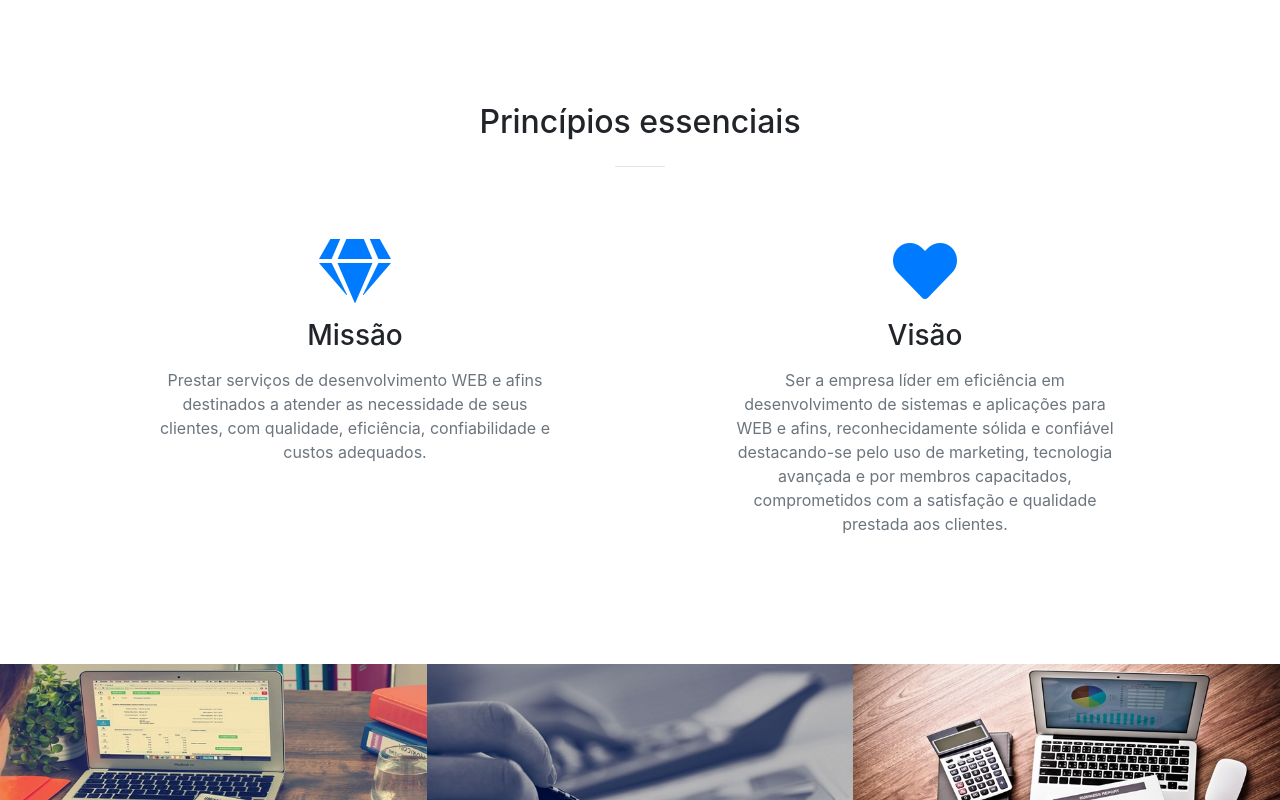
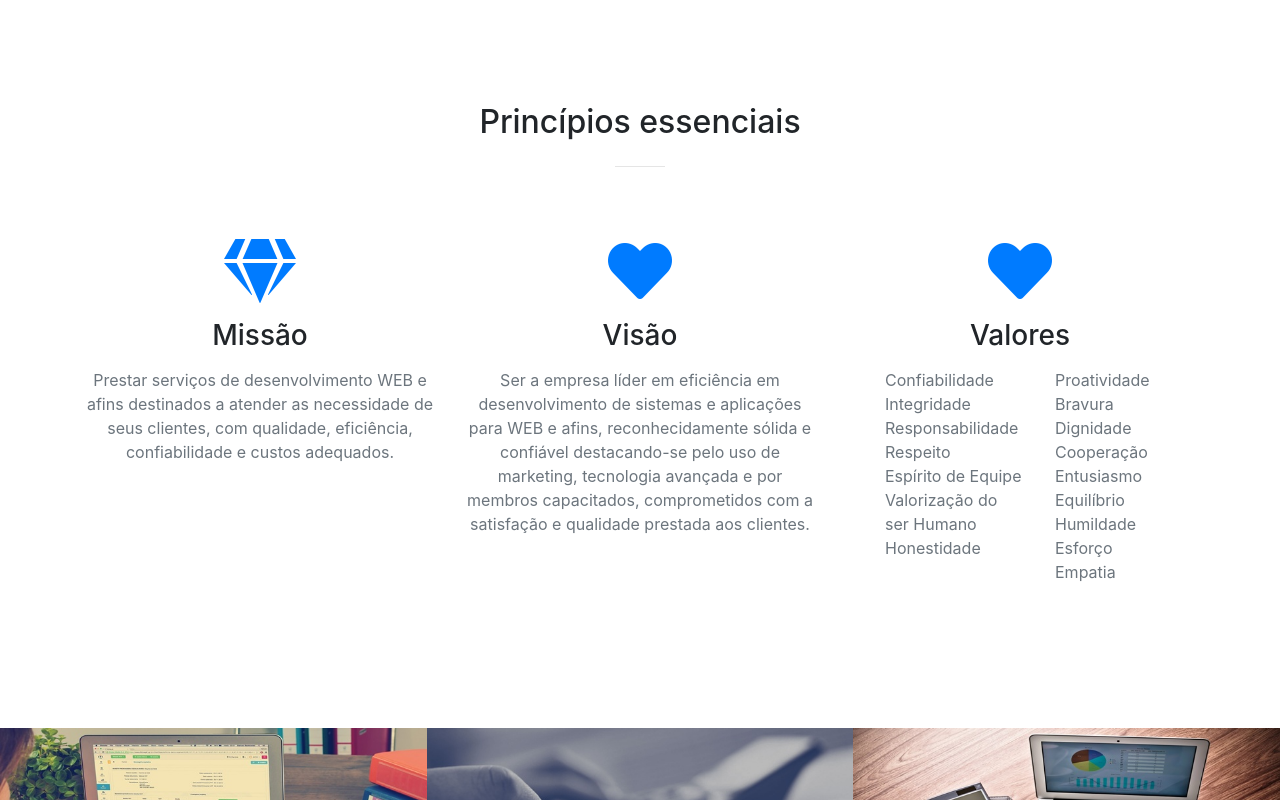
Before and after one commit to MasterBruno/BDproject, a website with bundled scripts: page index.html in a window 1280 px wide. Shown: the part 1302-2102 px from the top of the page. Built offline with nearby package versions, Linux system fonts and the light colour scheme.

Commit message:
Modificação do Quadro Valores

```diff
--- a/css/style.css
+++ b/css/style.css
@@ -8,3 +8,7 @@
   left: 0px;
   z-index: 1;
 }
+
+.sobre {
+	background-color: blue;
+}
--- a/index.html
+++ b/index.html
@@ -74,6 +74,7 @@
       </div>
     </header>
 
+    <div class="sobre">
     <section class="bg-primary" id="about">
       <div class="container">
         <div class="row">
@@ -86,6 +87,7 @@
         </div>
       </div>
     </section>
+    </div>
 
     <section id="services">
       <div class="container">
@@ -98,18 +100,48 @@
       </div>
       <div class="container">
         <div class="row">
-          <div class="col-lg-6 col-md-6 text-center">
+          <div class="col-lg-4 col-md-6 text-center">
             <div class="service-box mt-5 mx-auto">
               <i class="fas fa-4x fa-gem text-primary mb-3 sr-icon-1"></i>
               <h3 class="mb-3">Missão</h3>
               <p class="text-muted mb-0">Prestar serviços de desenvolvimento WEB e afins destinados a atender as necessidade de seus clientes, com qualidade, eficiência, confiabilidade e custos adequados.</p>
             </div>
           </div>
-          <div class="col-lg-6 col-md-6 text-center">
+          <div class="col-lg-4 col-md-6 text-center">
             <div class="service-box mt-5 mx-auto">
               <i class="fas fa-4x fa-heart text-primary mb-3 sr-icon-4"></i>
               <h3 class="mb-3">Visão</h3>
               <p class="text-muted mb-0">Ser a empresa líder em eficiência em desenvolvimento de sistemas e aplicações para WEB e afins, reconhecidamente sólida e confiável destacando-se pelo uso de marketing, tecnologia avançada e por membros capacitados, comprometidos com a satisfação e qualidade prestada aos clientes.</p>
+            </div>
+          </div>
+          <div class="col-lg-4 col-md-6 text-center">
+            <div class="service-box mt-5 mx-auto">
+              <i class="fas fa-4x fa-heart text-primary mb-3 sr-icon-2"></i>
+              <h3 class="mb-3">Valores</h3>
+              <p class="text-muted mb-0">
+                <ul class="row">
+                  <ul class="col-lg-6 col-md-6 text-muted mb-0 text-left list-unstyled">
+                    <li>Confiabilidade</li>
+                    <li>Integridade</li>
+                    <li>Responsabilidade</li>
+                    <li>Respeito</li>
+                    <li>Espírito de Equipe</li>
+                    <li>Valorização do ser Humano</li>
+                    <li>Honestidade</li>
+                  </ul>
+                  <ul class="col-lg-6 col-md-6 text-muted mb-0 text-left list-unstyled">
+                    <li>Proatividade</li>
+                    <li>Bravura</li>
+                    <li>Dignidade</li>
+                    <li>Cooperação</li>
+                    <li>Entusiasmo</li>
+                    <li>Equilíbrio</li>
+                    <li>Humildade</li>
+                    <li>Esforço</li>
+                    <li>Empatia</li>
+                  </ul>
+                </ul>
+              </p>
             </div>
           </div>
         </div>
```
